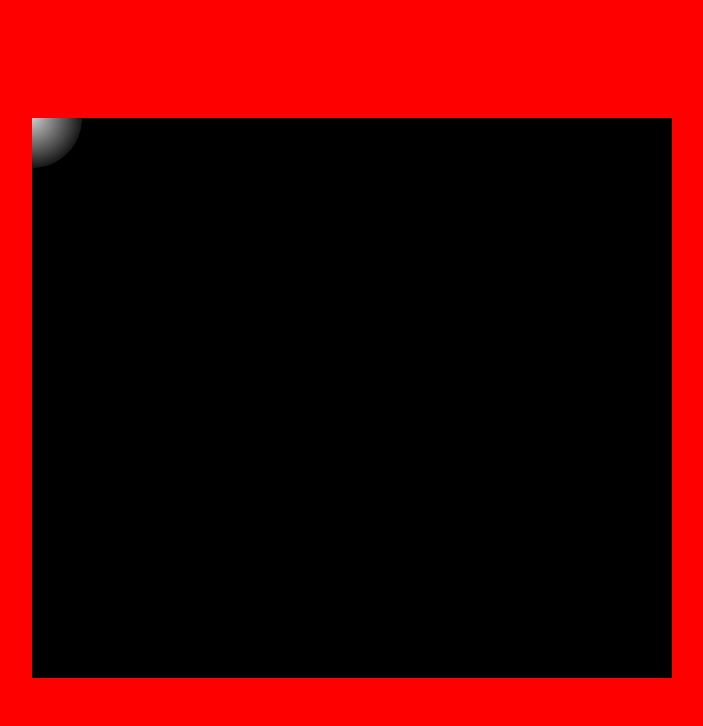
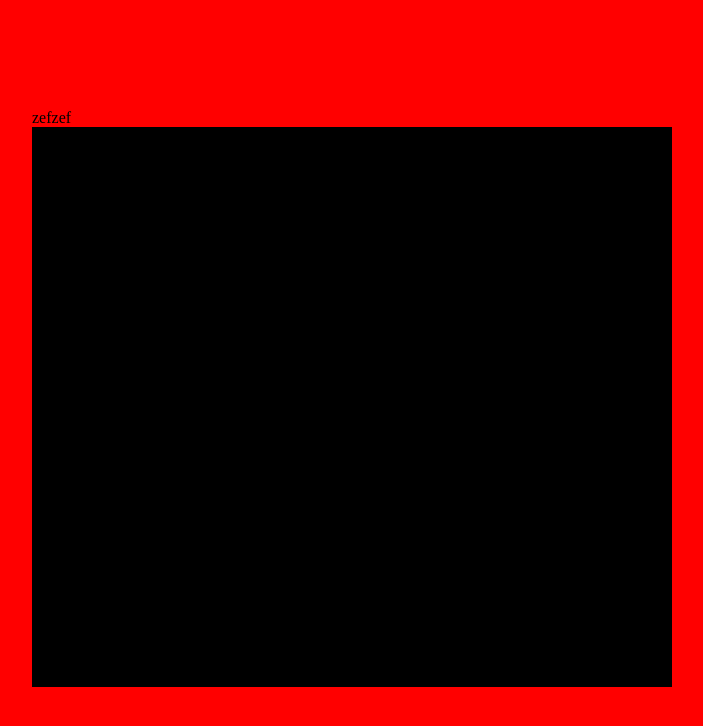
Before and after one commit to Cod3rMax/HorusEye, a plain HTML site: page index.html in a window 1280 px wide. Shown: the whole page, without its empty margins (288-991 px from the left). Drawn offline with Linux system fonts and the light colour scheme.

Commit message:
Integrating the final game

```diff
--- a/assets/js/gameLobby.js
+++ b/assets/js/gameLobby.js
@@ -46,7 +46,7 @@ export class GameLobby {
                '0',
           ];
           this.letter = this.passwordArray[Math.floor(Math.random() * this.passwordArray.length)];
-          this.color = 'red';
+          this.color = 'black';
      }
 
      startGame(context) {
@@ -65,7 +65,6 @@ export class GameLobby {
                     option.mousePosition.x,
                     option.mousePosition.y,
                ) - this.radius;
-          // console.log(1 - distance / option.torchLightRadius);
           if (distance < option.torchLightRadius) {
                this.color = `rgb(0,0,0,${1 - distance / option.torchLightRadius})`;
           } else {
--- a/assets/js/helperVariable.js
+++ b/assets/js/helperVariable.js
@@ -9,7 +9,7 @@ export const option = {
           x: 0,
           y: 0,
      },
-     torchLightRadius: 50,
+     torchLightRadius: 60,
      clearScreen: function (context, game) {
           context.clearRect(0, 0, game.width, game.height);
      },
--- a/assets/js/main.js
+++ b/assets/js/main.js
@@ -25,9 +25,10 @@ window.addEventListener('load', function () {
                this.instructionAnimationDone = true;
                this.instructions.draw(context);
                this.torchLight = new TorchLight(this, this.inputs);
-               for (let i = 0; i < 1; i++) {
+               for (let i = 0; i < 3; i++) {
                     this.passwordLetters.push(new GameLobby(this));
                }
+               this.gameHackingDone = true;
           }
 
           draw(context) {
@@ -45,9 +46,11 @@ window.addEventListener('load', function () {
                     return;
                } else this.instructionsArray = [];
 
-               this.passwordLetters.forEach((password) => {
-                    password.startGame(context);
-               });
+               if (!this.gameHackingDone) {
+                    this.passwordLetters.forEach((password) => {
+                         password.startGame(context);
+                    });
+               }
           }
 
           update() {
@@ -59,13 +62,16 @@ window.addEventListener('load', function () {
                } else this.particlesArray = [];
 
                if (!this.instructionAnimationDone) {
+                    this.torchLight.draw(context, this.inputs);
                     this.instructionsArray.forEach((particle) => {
                          particle.update();
                     });
                     return;
                } else this.instructionsArray = [];
 
-               this.torchLight.draw(context, this.inputs);
+               if (!this.gameHackingDone) {
+                    this.torchLight.draw(context, this.inputs);
+               }
           }
      }
 
--- a/index.html
+++ b/index.html
@@ -9,7 +9,10 @@
      <body>
           <div id="container">
                <div id="canvasContiner">
-                    <canvas></canvas>
+                    <div id="gamePanel">zefzef</div>
+                    <div id="canvas">
+                         <canvas></canvas>
+                    </div>
                </div>
           </div>
      </body>
```
